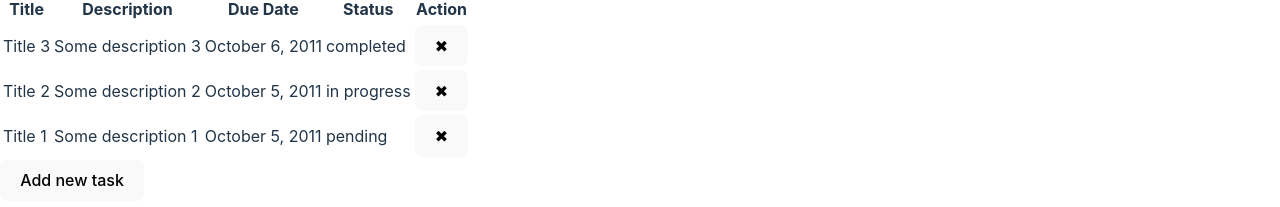
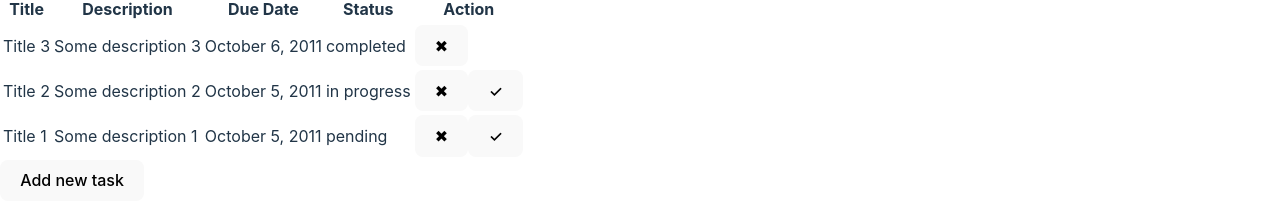
Before and after one commit to egel/vue3-task-manager-app, a Vue app: page /#/ in a window 1280 px wide. Shown: the part 124-331 px from the top of the page. Built offline with nearby package versions, Linux system fonts and the light colour scheme.

Commit message:
feat: add mark task as completed

```diff
--- a/src/pages/ListView.vue
+++ b/src/pages/ListView.vue
@@ -21,7 +21,8 @@
         <td>{{ formatDate(i.dueDate)}}</td>
         <td>{{i.status}}</td>
         <td>
-          <button @click="deleteTask(i.id)">✖</button>
+          <button class="color-danger" @click="tasksStore.deleteTask(i.id)">✖</button>
+          <button v-if="i.status != taskStatus.Completed" class="color-success" @click="tasksStore.completeTask(i.id)">✓</button>
         </td>
       </tr>
     </tbody>
@@ -53,6 +54,8 @@ export default defineComponent({
   setup() {
     const tasksStore = useTasksStore();
     const { tasks } = storeToRefs(tasksStore);
+    const taskStatus = TaskStatus
+
     const sortBy = ref(void 0)
     const sortOrder = ref(1)
     const addNewTask = ref(false)
@@ -68,6 +71,8 @@ export default defineComponent({
     return {
       tasks,
       tasksStore,
+      taskStatus,
+
       sortBy,
       sortOrder,
       addNewTask,
@@ -172,6 +177,7 @@ export default defineComponent({
     deleteTask(taskId: number): void {
       this.tasksStore.deleteTask(taskId)
     }
+
   }
 })
 </script>
--- a/src/store/tasks.ts
+++ b/src/store/tasks.ts
@@ -1,5 +1,5 @@
 import { defineStore } from "pinia";
-import { Task, TaskUpsertForm } from "../services/api";
+import { Task, TaskStatus, TaskUpsertForm } from "../services/api";
 
 /**
  * Define dummy initial list
@@ -43,5 +43,9 @@ export const useTasksStore = defineStore("tasks", {
         return object.id !== taskId;
       });
     },
+    completeTask(taskId: number): void {
+      const idx = this.tasks.findIndex((task: Task) => task.id == taskId);
+      this.tasks[idx].status = TaskStatus.Completed;
+    },
   },
 });
```
